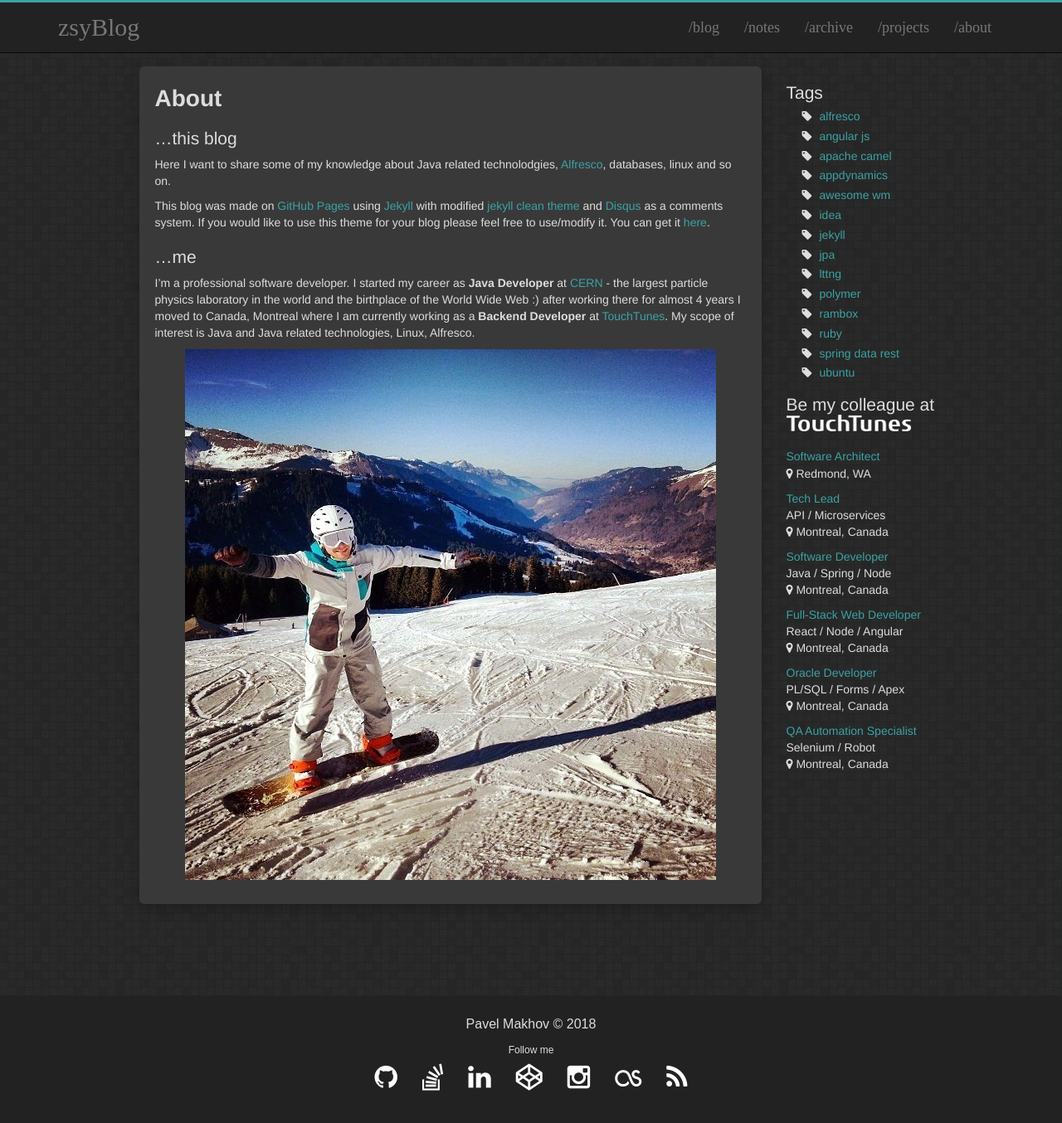
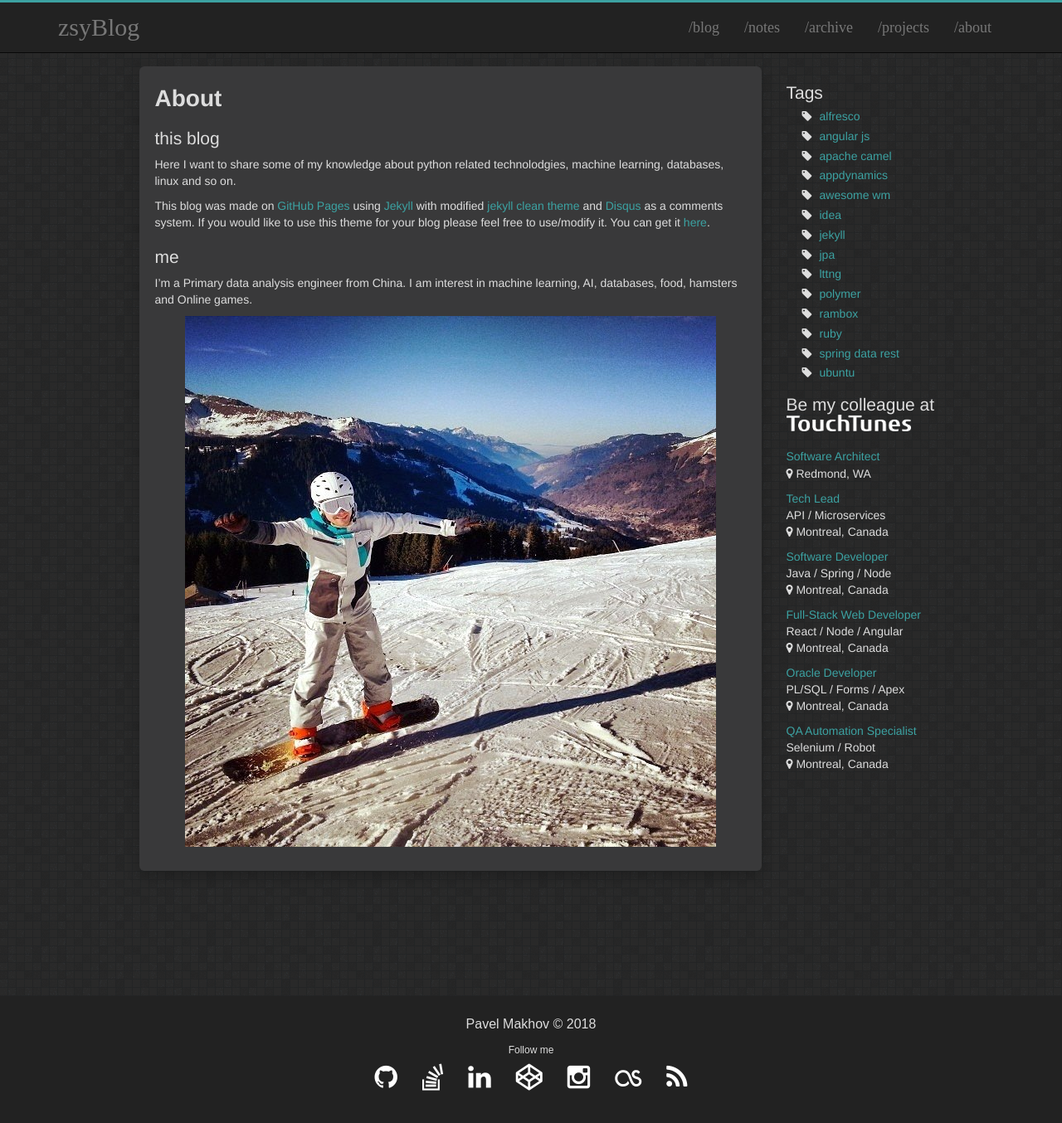
Before and after one commit to leafzsy/leafzsy.GitHub.io, a Jekyll site: the page built from about.md, in a window 1280 px wide and 1360 px high. Shown: the top 1354 px of the window at 83% size. Built offline with Jekyll 4.4.1, drawn with Linux system fonts in a browser that asks for light colours.

Commit message:
Update about.md

```diff
--- a/about.md
+++ b/about.md
@@ -5,15 +5,14 @@ title: About
 
 # About
 
-## ...this blog
+## this blog
 
-Here I want to share some of my knowledge about Java related technolodgies, [Alfresco](http://www.alfresco.com/), databases, linux and so on.
+Here I want to share some of my knowledge about python related technolodgies, machine learning, databases, linux and so on.
 
 This blog was made on [GitHub Pages](https://pages.github.com/) using [Jekyll](http://jekyllrb.com/) with modified [jekyll clean theme](http://jekyllthemes.org/themes/jekyll-clean/) and [Disqus](https://disqus.com/) as a comments system. If you would like to use this theme for your blog please feel free to use/modify it. You can get it [here](https://github.com/streetturtle/jekyll-clean-dark).
 
-## ...me
+## me
 
-I'm a professional software developer. I started my career as **Java Developer** at [CERN](http://home.cern/about) - the largest particle physics laboratory in the world and the birthplace of the World Wide Web :) after working there for almost 4 years I moved to Canada, Montreal where I am currently working as a **Backend Developer** at [TouchTunes](https://www.touchtunes.com).
-My scope of interest is Java and Java related technologies, Linux, Alfresco.
+I'm a Primary data analysis engineer from China. I am interest in machine learning, AI, databases, food, hamsters and Online games.
 
 ![My helpful screenshot]({{ site.url }}/images/ava.jpg){:.center-image}
```
